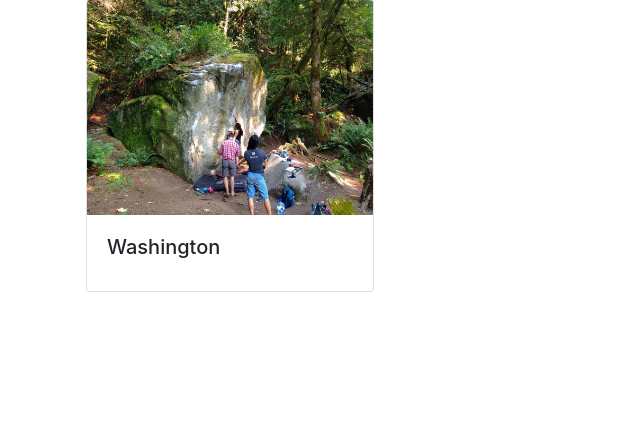
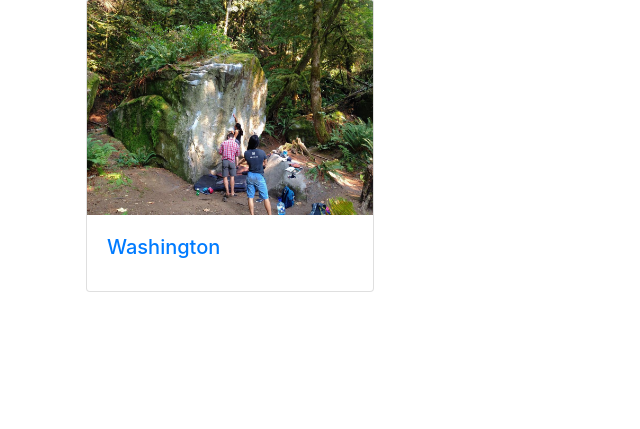
Before and after one commit to chandojo/climbbeta, a Django app: page /areas/ in a window 1280 px wide. Shown: the part 148-577 px from the top of the page, without its empty margins (0-640 px from the left). Run offline with Django 3.2, Linux system fonts and the light colour scheme; data comes from the database, SQL or seed files in the repository; some libraries are stand-ins or nearby versions.

Commit message:
created anchor for state detail page

```diff
--- a/areas/templates/areas/index.html
+++ b/areas/templates/areas/index.html
@@ -12,7 +12,7 @@
     <h5>No image available</h5>
     {% endif %}
     <div class="card-body">
-      <h5 class="card-title">{{ state.name }}</h5>
+      <a href="{% url 'areas:states' state.slug %}"><h5 class="card-title">{{ state.name }}</h5></a>
     </div>
   </div>
  {% endfor %}
```
